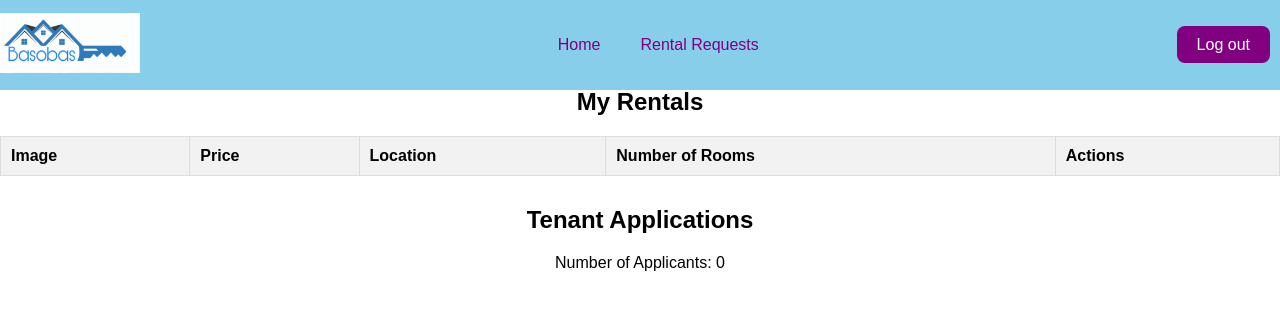
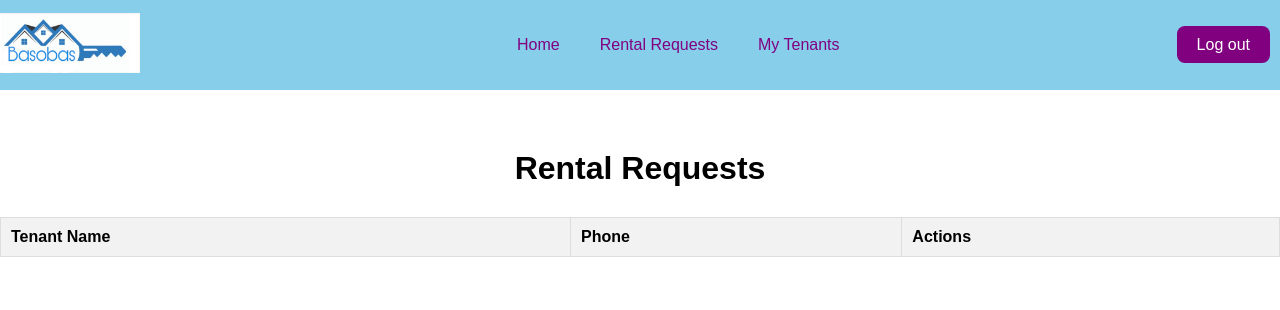
Before and after one commit to noopali/HouseRentalSite, a PHP site: page /landlord.requests.php in a window 1280 px wide. Shown: the top 310 px of the page. Run offline with PHP 8.4, Linux system fonts and the light colour scheme; the visitor is signed in with stand-in values (Sample User, id 1); data comes from the database, SQL or seed files in the repository; tables that the repository leaves empty or names only in its code hold one stand-in row (values such as "Sample post"); lists and menus that the app fills with data are empty.

Commit message:
landlordrequst display and correction of code

```diff
--- a/crud.php
+++ b/crud.php
@@ -137,6 +137,21 @@ public function selectJoin($table, $joinTable, $joinCondition, $selectColumns) {
       return false;
     }
 }
+
+
+public function selectJoinCondition($table, $joinTable, $joinCondition,$condition, $selectColumns) {
+    $selectCols = implode(", ", $selectColumns);
+
+    $query = "SELECT $selectCols FROM $table INNER JOIN $joinTable ON $joinCondition where $condition";
+
+    $result = mysqli_query($this->con, $query);
+
+    if ($result && mysqli_num_rows($result) > 0) {
+      return $result;
+    } else {
+      return false;
+    }
+}
 }
 
     // ... your existing code ...
--- a/index.php
+++ b/index.php
@@ -11,8 +11,6 @@
         <a href="#" class="logo"><img src="logo.png" alt=""></a>
         <ul class="navbar">
     <li><a href="index.php">Home</a></li>
-    <li><a href="services">Services</a></li>
-    <li><a href="landlord.php">Add for rent</a></li>
     <li><a href="about-us">About Us</a></li>
     <li><a href="reviews">Reviews</a></li>
 </ul>
--- a/landlord.requests.php
+++ b/landlord.requests.php
@@ -6,6 +6,7 @@ $crud = new Crud();
 
 <!DOCTYPE html>
 <html>
+
 <head>
   <title>Landlord Page</title>
   <link rel="stylesheet" href="">
@@ -108,47 +109,12 @@ body {
       background-color: #f2f2f2;
     }
 
-.applicant-section {
-  margin-top: 30px;
-}
-
-.applicant-section h2 {
-  text-align: center;
-}
-
-#applicantCount {
-  text-align: center;
-  margin-bottom: 10px;
-}
-
-#applicantList {
-  list-style-type: none;
-  padding: 0;
-  margin: 0;
-}
-
-.applicant-item {
-  border: 1px solid #ddd;
-  padding: 10px;
-  margin-bottom: 10px;
-}
-
-.applicant-item h4 {
-  margin: 0;
-}
-
-.applicant-item p {
-  margin: 5px 0;
-}
-
-.applicant-item .applicant-actions {
-  text-align: right;
-}
-
     .rental-table-image {
       max-width: 100px;
       max-height: 100px;
     }
+
+    /* Nav bar css */
     header {
       position: fixed;
       width: 100%;
@@ -162,25 +128,30 @@ background: skyblue;
       padding: 0.3125rem 10px;
       height: 80px;
     }
-.logo>img{
+
+    .logo>img {
       width: 150px;
       height: 60px;
     }
-.navbar{
+
+    .navbar {
       display: flex;
       list-style: none;
     }
-.navbar li{
+
+    .navbar li {
       position: relative;
     }
-.navbar a{
+
+    .navbar a {
       font-size: 1rem;
       padding: 0.625rem 20px;
       color: purple;
       font-weight: 500;
       text-decoration: none;
     }
-.navbar a::after{
+
+    .navbar a::after {
       content: '';
       width: 0;
       height: 3px;
@@ -190,117 +161,88 @@ height: 80px;
       left: 0;
       transition: 0.5s;
     }
+
     .navbar a:hover::after {
       width: 100%;
     }
+
     .header-btn a {
       padding: 10px 20px;
       color: purple;
       font-weight: 500;
       text-decoration: none;
     }
+
     .header-btn .log-in {
-  background:purple;
+      background: purple;
       color: white;
       border-radius: 0.5rem;
     }
+
     .header-btn .log-in:hover {
-   color:skyblue;
-
+      color: skyblue;
     }
 
-
-.addrental{
-  display: flex;
-  align-items: center;
-  justify-content: center;
-
-}
-.addrental>button{
-  height: 40px;
-  width: 100px;
-  margin: 30px;
+    h1 {
+      text-align: center;
+      margin-top: 150px;
     }
   </style>
 </head>
-<script src ="jquery.js"></script>
+<script src="jquery.js"></script>
 
 <body>
   <header>
-    <a href="#" class="logo"><img src="logo.png" alt=""></a>
+    <a href="landlord.view.php" class="logo"><img src="logo.png" alt=""></a>
     <ul class="navbar">
-      <li><a href="index.php">Home</a></li>
+      <li><a href="landlord.view.php">Home</a></li>
       <li><a href="landlord.requests.php">Rental Requests</a></li>
-      <li><a href=".php"></a></li>
+      <li><a href=".php">My Tenants</a></li>
     </ul>
     <div class="header-btn">
       <a href="logout.php" class="log-in">Log out</a>
     </div>
   </header>
-    <h1>Rental Requests</h1>
-
-  <div class="rental-form-popup" id="rentalFormPopup">
-    <div class="rental-form-container">
-      <h2>Add Rental</h2>
-      <form id="rentalForm" action="landlord.php" method="post" enctype="multipart/form-data">
-        <input type="text" id="locationInput" placeholder="Location" name="location" required>
-        <input type="file" id="photoInput" name="photo" required>
-        <input type="number" id="priceInput" placeholder="Price" name="price" required>
-        <input type="text" id="roomsInput" placeholder="Number of rooms" name="rooms" required>
-        <textarea id="descriptionInput" placeholder="Description" name="description" required></textarea>
-        <button type="submit" id="rentalFormSubmit" name="submit">Rent Now</button>
-        <button type="button" id="closePopupButton" >Close</button>
-      </form>
-    </div>
-  </div>
+  <h1 class="Requests heading">Rental Requests</h1>
 
   <div class="rental-list">
-    <h2>My Rentals</h2>
     <table id="rentalTable">
       <thead>
         <tr>
-          <th>Image</th>
-          <th>Price</th>
-          <th>Location</th>
-          <th>Number of Rooms</th>
+          <th>Tenant Name</th>
+          <th>Phone</th>
           <th>Actions</th>
         </tr>
       </thead>
       <tbody id="rentalTableBody">
         <?php
-        $table = "property";
-        $column = "pid,photo,price,location,rooms";
-        $condition = "=";
-        $key = "landlord";
-        $value = $_SESSION["lid"];
-        $select = $crud->select($table, $column, $condition, $key, $value);//select column from table where key = value
+        // $table = "property";
+        // $column = "pid,photo,price,location,rooms";
+        // $condition = "=";
+        // $key = "landlord";
+        // $value = $_SESSION["lid"];
+        // $select = $crud->select($table, $column, $condition, $key, $value);//select column from table where key = value
+        $table = "booking";
+        $lid = $_SESSION['lid'];
+        $selectColumns = ["tenant.tname","tenant.tphone"];
+        $joinCondition = "booking.tenant = tenant.tid";
+        $condition = "booking.landlord = '{$lid}' and booking.request = '1'";
+        $select = $crud->selectJoinCondition($table, "tenant", $joinCondition, $condition, $selectColumns);
 
+        if ($select) {
+          // Iterate through all rows fetched from the database
           while ($row = mysqli_fetch_assoc($select)) {
-          $imgsource = $row["photo"];
-          $price = $row["price"];
-          $rooms = $row["rooms"];
-          $location = $row["location"];
-          $pid = $row["pid"];
             echo "<tr>";
-          echo "<td><img src='{$imgsource}' alt=''></td>";
-          echo "<td>{$price}</td>";
-          echo "<td>{$location}</td>";
-          echo "<td>{$rooms}</td>";
-          echo "<td>";
-          echo "<button>update</button>";
-          echo "<a href='delete.php?table={$table}&key=pid&value={$pid}&action=delete'><button>delete</button></a>";
-          echo "  </td>";
+            echo "<td>" . $row["tname"] . "</td>";
+            echo "<td>" . $row["tphone"] . "</td>";
             echo "</tr>";
+          }
+        } else {
+          echo "<script>alert('No Request Found');</script>";
         }
         ?>
       </tbody>
     </table>
-  </div>
-
-  <div class="applicant-section">
-    <h2>Tenant Applications</h2>
-    <div id="applicantCount">Number of Applicants: <span id="applicantCountValue">0</span></div>
-    <ul id="applicantList"></ul>
   </div>
   <script>
     // Function to open the rental form
@@ -327,4 +269,5 @@ document.getElementById('closePopupButton').addEventListener('click', closeRenta
   </script>
 
 </body>
+
 </html>
--- a/landlord.view.php
+++ b/landlord.view.php
@@ -232,7 +232,7 @@ height: 80px;
     <ul class="navbar">
       <li><a href="index.php">Home</a></li>
       <li><a href="landlord.requests.php">Rental Requests</a></li>
-      <li><a href=".php"></a></li>
+      <li><a href="landlord.mytenents.php">My Tenants</a></li>
         </ul>
     <div class="header-btn">
       <a href="logout.php" class="log-in">Log out</a>
@@ -276,6 +276,7 @@ height: 80px;
       </thead>
       <tbody id="rentalTableBody">
         <?php
+        $tid = $_SESSION["tid"];
         $table = "property";
         $column = "pid,photo,price,location,rooms";
         $condition = "=";
```
Lines whose indentation alone changed are shown as unchanged.
